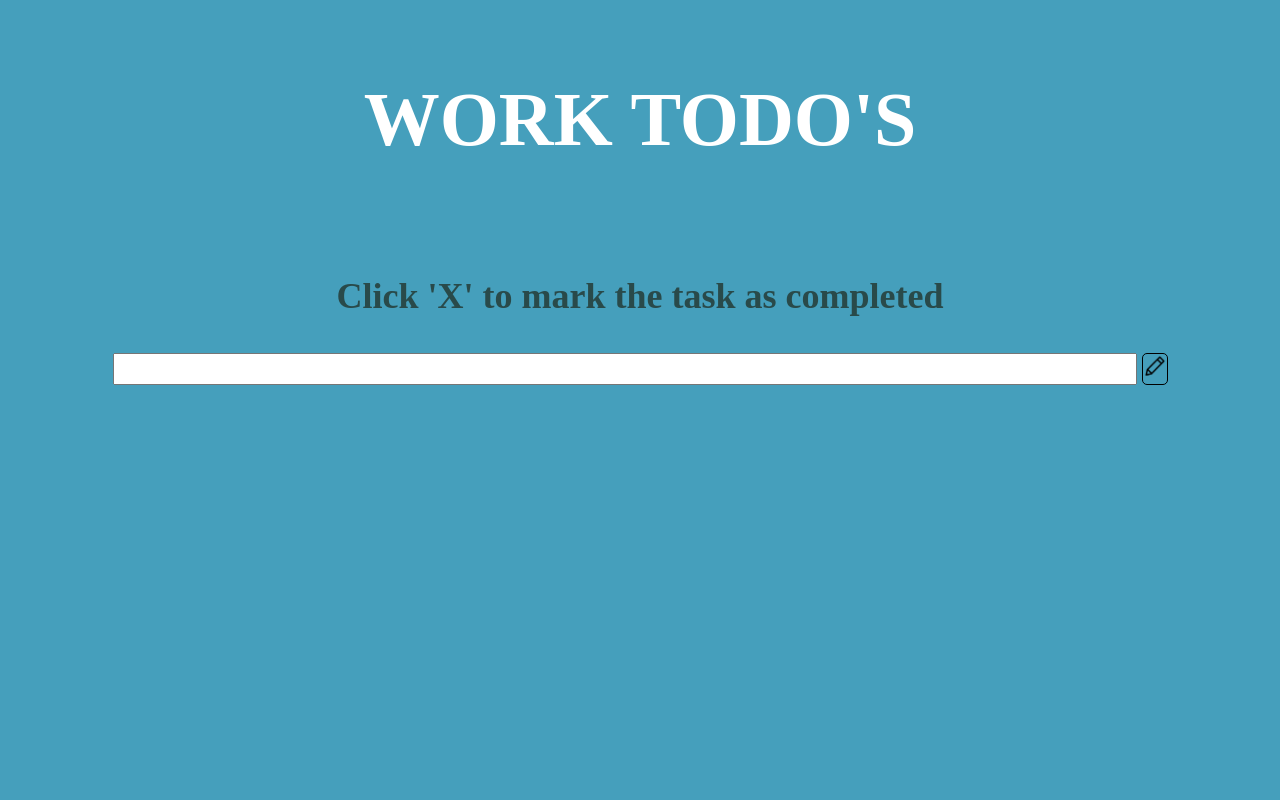
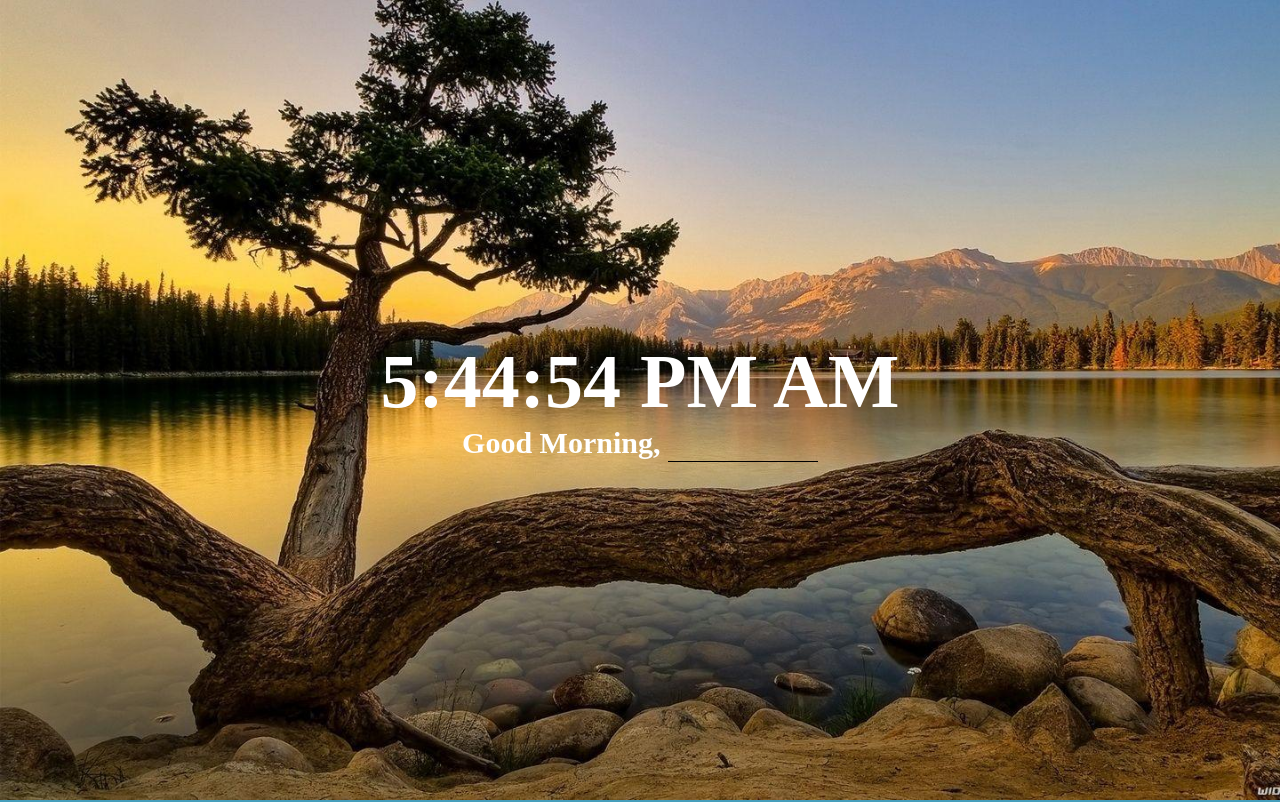
Before and after one commit to lohit398/toDoRepo, a website: page home.html in a window 1280 px wide. Shown: the top 802 px of the page. Drawn offline with Linux system fonts and the light colour scheme.

Commit message:
added local clock

```diff
--- a/home.html
+++ b/home.html
@@ -4,7 +4,10 @@
 </head>
 
 <body>
-    <div class="container">
+    <div class="container backgroud-image center dynamic-background">
+        <div class="header time"></div>
+    </div>
+    <div class="container todo-list">
         <p class="header">WORK TODO'S</p>
         <p class="sub-header">Click 'X' to mark the task as completed</p>
         <div class="sub-container">
--- a/home.js
+++ b/home.js
@@ -1,7 +1,7 @@
 window.onload = function () {
     let taskName = '';
     document.querySelector('.btn').addEventListener("click", function () {
-        taskName = document.querySelector('input').value;
+        taskName = document.querySelector('.work-input-box').value;
         let div = document.createElement('div');
         div.className = 'task-details';
         div.innerHTML = taskName;
@@ -17,8 +17,8 @@ window.onload = function () {
 
         innerdiv.appendChild(closeBtn);
         div.appendChild(innerdiv);
-        document.querySelector('.container').appendChild(div);
-        document.querySelector('input').value = '';
+        document.querySelector('.todo-list').appendChild(div);
+        document.querySelector('.work-input-box').value = '';
     });
 
     document.addEventListener('click', function (e) {
@@ -28,4 +28,31 @@ window.onload = function () {
             document.querySelector('[data-taskname="' + e.target.dataset.name + '"]').remove();
         }
     })
+
+    let time = new Date().toLocaleTimeString();
+    let name = ""
+    if (localStorage.getItem('Name') != null && localStorage.getItem('Name') != undefined && localStorage.getItem('Name') != '')
+        name = localStorage.getItem('Name');
+
+    let wish = parseInt(time.split(":")[0]) < 12 ? "Good Morning, <input type='text' value='" + name + "' class='input-box'/>" : "Good Evening, <input type='text'  value='" + name + "' class='input-box'/>";
+    let div = document.createElement('div');
+    div.innerHTML = wish;
+    div.className = "wish";
+    document.querySelector('.dynamic-background').appendChild(div);
+
+    function showTime() {
+        time = new Date().toLocaleTimeString();
+        let zone = parseInt(time.split(":")[0]) < 12 ? " AM" : " PM";
+        document.querySelector('.time').innerHTML = time + zone;
+        setTimeout(showTime, 1000);
+    }
+
+    showTime();
+
+    document.querySelector('.input-box').addEventListener('keyup', (event) => {
+        if (event.keyCode === 13) {
+            localStorage.setItem('Name', event.target.value);
+        }
+    })
+
 }
--- a/styles.css
+++ b/styles.css
@@ -57,3 +57,42 @@ body {
     font-family: 'Salesforce sans';
     font-weight: bold;
 }
+
+.backgroud-image {
+    background-image: url(/wp2704832.jpg);
+    background-size: cover;
+    background-repeat: no-repeat;
+}
+
+.center {
+    align-items: center;
+    justify-content: center;
+}
+
+.wish {
+    font-size: 30px;
+    color: white;
+    font-family: 'Salesforce sans';
+    font-weight: bold;
+}
+
+input {
+    background-color: transparent;
+    border-bottom: 1px solid black;
+    border-top: none;
+    border-right: none;
+    border-left: none;
+    font-size: 30px;
+    color: white;
+    font-family: 'Salesforce sans';
+    font-weight: bold;
+}
+
+input:focus {
+    outline: none;
+}
+
+.input-box {
+    width: 150px;
+    text-align: center;
+}
```
Also changed, not shown: wp2704832.jpg (added).
